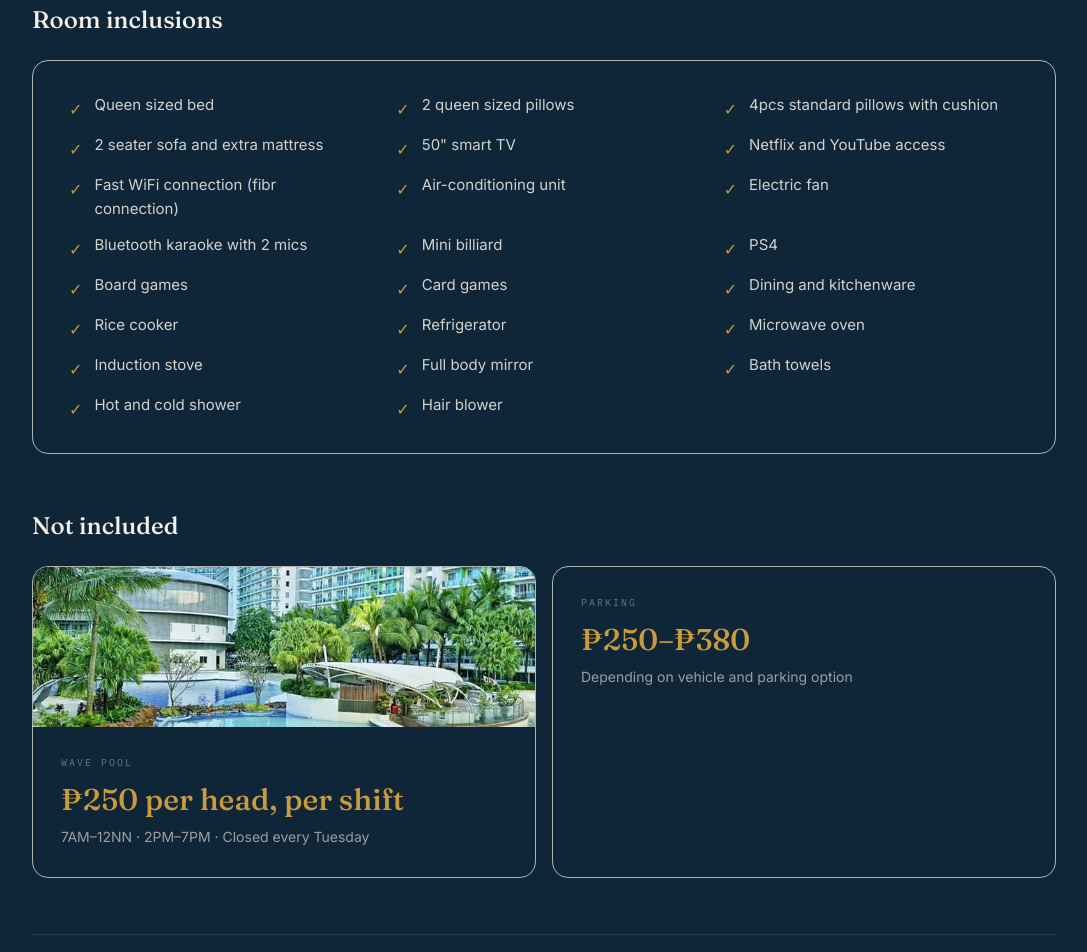
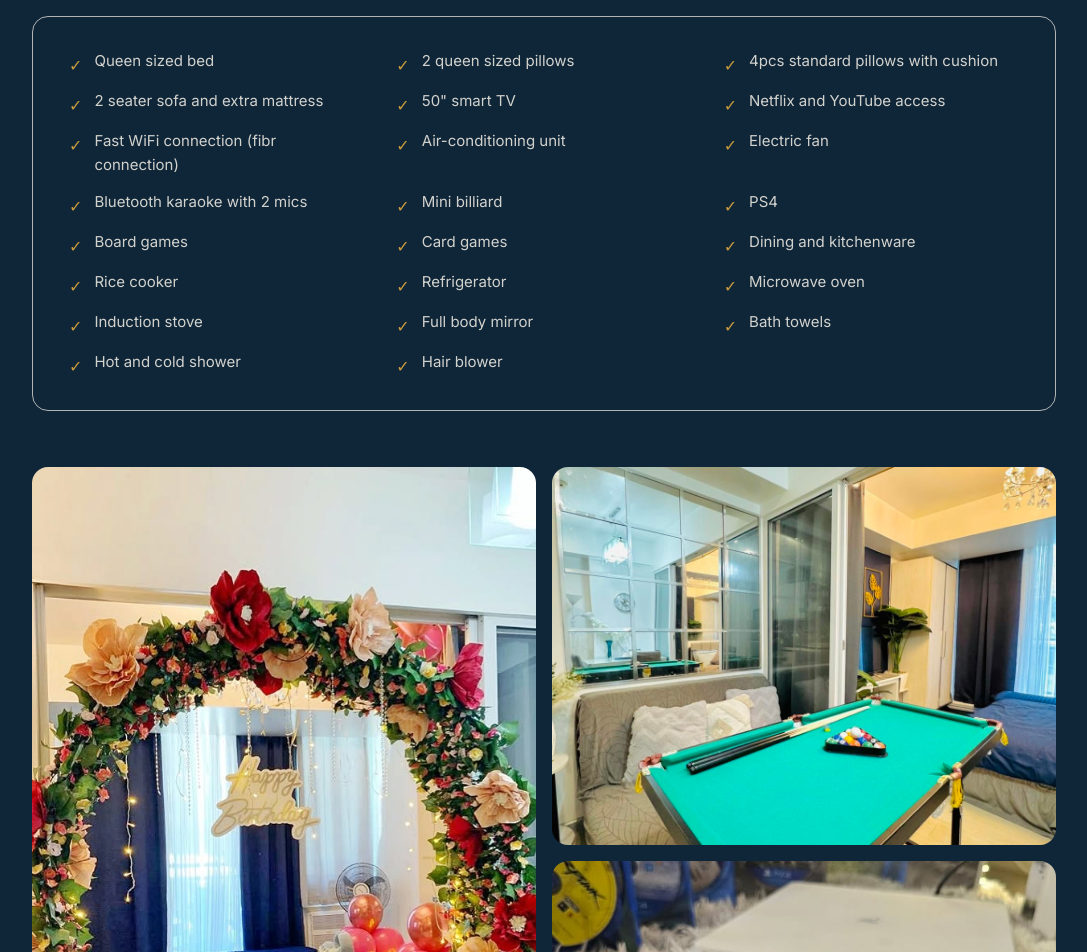
Before and after one commit to cozyspot-azurestaycation/cozyspotazurestaycation206, a Next.js app: page /unit-inclusions in a window 1280 px wide. Shown: the part 640-1592 px from the top of the page, without its empty margins (96-1183 px from the left). Built offline with nearby package versions, Linux system fonts and the light colour scheme; no server answers.

Commit message:
Update page.tsx

```diff
--- a/app/unit-inclusions/page.tsx
+++ b/app/unit-inclusions/page.tsx
@@ -8,35 +8,30 @@ export const metadata: Metadata = {
     "Everything included in your stay at Cozy Spot Azure — room amenities, entertainment, kitchenware — plus wave pool and parking fees to plan around.",
 };
 
-type RoomInclusion = {
-  label: string;
-  image?: string;
-};
-
-const roomInclusions: RoomInclusion[] = [
-  { label: "Queen sized bed", image: "/images/inclusions/celebration-floral-arch-bed-setup.jpg" },
-  { label: "2 queen sized pillows" },
-  { label: "4pcs standard pillows with cushion" },
-  { label: "2 seater sofa and extra mattress" },
-  { label: "50\" smart TV" },
-  { label: "Netflix and YouTube access" },
-  { label: "Fast WiFi connection (fibr connection)" },
-  { label: "Air-conditioning unit" },
-  { label: "Electric fan" },
-  { label: "Bluetooth karaoke with 2 mics" },
-  { label: "Mini billiard", image: "/images/inclusions/mini-billiard-table-lounge.jpg" },
-  { label: "PS4", image: "/images/inclusions/ps4-console-controllers-games.jpg" },
-  { label: "Board games" },
-  { label: "Card games" },
-  { label: "Dining and kitchenware" },
-  { label: "Rice cooker" },
-  { label: "Refrigerator" },
-  { label: "Microwave oven" },
-  { label: "Induction stove" },
-  { label: "Full body mirror" },
-  { label: "Bath towels" },
-  { label: "Hot and cold shower", image: "/images/inclusions/modern-bathroom-rain-shower.jpg" },
-  { label: "Hair blower" },
+const roomInclusions: string[] = [
+  "Queen sized bed",
+  "2 queen sized pillows",
+  "4pcs standard pillows with cushion",
+  "2 seater sofa and extra mattress",
+  "50\" smart TV",
+  "Netflix and YouTube access",
+  "Fast WiFi connection (fibr connection)",
+  "Air-conditioning unit",
+  "Electric fan",
+  "Bluetooth karaoke with 2 mics",
+  "Mini billiard",
+  "PS4",
+  "Board games",
+  "Card games",
+  "Dining and kitchenware",
+  "Rice cooker",
+  "Refrigerator",
+  "Microwave oven",
+  "Induction stove",
+  "Full body mirror",
+  "Bath towels",
+  "Hot and cold shower",
+  "Hair blower",
 ];
 
 type GalleryImage = {
@@ -46,16 +41,17 @@ type GalleryImage = {
 
 const galleryImages: GalleryImage[] = [
   { src: "/images/inclusions/celebration-floral-arch-bed-setup.jpg", alt: "Bed setup with floral arch styling" },
+  { src: "/images/inclusions/mini-billiard-table-lounge.jpg", alt: "Mini billiard table lounge" },
+  { src: "/images/inclusions/ps4-console-controllers-games.jpg", alt: "PS4 with controllers set up for game night" },
+  { src: "/images/inclusions/modern-bathroom-rain-shower.jpg", alt: "Modern bathroom with rain shower" },
   { src: "/images/inclusions/cozy-corner-plant-reading-lamp.jpg", alt: "Cozy reading corner" },
-  { src: "/images/inclusions/mini-billiard-table-lounge.jpg", alt: "Mini billiard table lounge" },
-  { src: "/images/inclusions/modern-bathroom-rain-shower.jpg", alt: "Modern bathroom with rain shower" },
+  { src: "/images/inclusions/birthday-celebration-floral-arch-balloons.jpg", alt: "Birthday celebration setup with balloons" },
 ];
 
 type Exclusion = {
   label: string;
   detail: string;
   note: string;
-  image?: string;
 };
 
 const exclusions: Exclusion[] = [
@@ -63,7 +59,6 @@ const exclusions: Exclusion[] = [
     label: "Wave Pool",
     detail: "\u20B1250 per head, per shift",
     note: "7AM\u201312NN \u00B7 2PM\u20137PM \u00B7 Closed every Tuesday",
-    image: "/images/inclusions/azure-resort-pool-daytime-view.jpg",
   },
   {
     label: "Parking",
@@ -74,29 +69,77 @@ const exclusions: Exclusion[] = [
 
 export default function InclusionsPage() {
   return (
-    <section className="bg-navy px-5 pb-24 pt-32 text-ivory sm:pt-40">
+    <section className="bg-navy text-ivory">
+
+      {/* Hero image */}
+      <div className="relative h-[46vh] w-full overflow-hidden sm:h-[56vh]">
+        <Image
+          src="/images/inclusions/cozy-spot-azure-wave-pool-hero.png"
+          alt="Cozy Spot Azure resort view"
+          fill
+          priority
+          sizes="100vw"
+          className="object-cover"
+        />
+        <div className="absolute inset-0 bg-gradient-to-t from-navy via-navy/40 to-navy/10" />
+
+        <div className="absolute inset-x-0 bottom-0 px-5 pb-10 sm:pb-14">
           <div className="mx-auto max-w-5xl">
-
-        {/* Heading */}
-        <div className="max-w-2xl">
             <p className="eyebrow text-azure-soft">What's Included</p>
-
             <h1 className="mt-3 font-display text-3xl font-medium leading-tight sm:text-5xl">
               Everything in your stay.
             </h1>
+          </div>
+        </div>
+      </div>
 
-          <p className="mt-4 max-w-xl text-sm leading-relaxed text-ivory/65 sm:text-base">
+      <div className="px-5 pb-24 pt-14 sm:pt-16">
+        <div className="mx-auto max-w-5xl">
+
+          <p className="max-w-xl text-sm leading-relaxed text-ivory/65 sm:text-base">
             Here's exactly what's set up in the unit for you, and the two
             things billed separately so there are no surprises at check-in.
           </p>
+
+          {/* Room inclusions */}
+          <div className="mt-10">
+            <h2 className="font-display text-xl font-medium text-ivory sm:text-2xl">
+              Room inclusions
+            </h2>
+
+            <div className="mt-6 grid grid-cols-1 gap-x-8 gap-y-3 rounded-2xl border border-ivory/70 px-6 py-7 sm:grid-cols-2 sm:px-9 sm:py-8 lg:grid-cols-3">
+              {roomInclusions.map((item) => (
+                <div key={item} className="flex items-start gap-3">
+                  <span className="mt-1 text-gold" aria-hidden="true">
+                    &#10003;
+                  </span>
+                  <span className="text-sm leading-relaxed text-ivory/85 sm:text-[15px]">
+                    {item}
+                  </span>
+                </div>
+              ))}
+            </div>
           </div>
 
-        {/* Photo gallery strip */}
-        <div className="mt-10 grid grid-cols-2 gap-3 sm:grid-cols-4">
-          {galleryImages.map((img) => (
+          {/* Photo gallery */}
+          <div className="mt-14">
+            <div className="grid grid-cols-2 gap-3 sm:grid-cols-6 sm:gap-4">
+              {/* Large left tile */}
+              <div className="relative col-span-2 row-span-2 aspect-square overflow-hidden rounded-2xl sm:col-span-3 sm:row-span-2 sm:aspect-auto">
+                <Image
+                  src={galleryImages[0].src}
+                  alt={galleryImages[0].alt}
+                  fill
+                  sizes="(max-width: 640px) 100vw, 50vw"
+                  className="object-cover"
+                />
+              </div>
+
+              {/* Four smaller tiles */}
+              {galleryImages.slice(1, 5).map((img) => (
                 <div
                   key={img.src}
-              className="relative aspect-square overflow-hidden rounded-xl"
+                  className="relative aspect-square overflow-hidden rounded-2xl sm:col-span-3 sm:aspect-[4/3]"
                 >
                   <Image
                     src={img.src}
@@ -107,25 +150,19 @@ export default function InclusionsPage() {
                   />
                 </div>
               ))}
+
+              {/* Optional 6th tile, wide */}
+              {galleryImages[5] ? (
+                <div className="relative col-span-2 aspect-[16/9] overflow-hidden rounded-2xl sm:col-span-6">
+                  <Image
+                    src={galleryImages[5].src}
+                    alt={galleryImages[5].alt}
+                    fill
+                    sizes="100vw"
+                    className="object-cover"
+                  />
                 </div>
-
-        {/* Room inclusions */}
-        <div className="mt-14">
-          <h2 className="font-display text-xl font-medium text-ivory sm:text-2xl">
-            Room inclusions
-          </h2>
-
-          <div className="mt-6 grid grid-cols-1 gap-x-8 gap-y-3 rounded-2xl border border-ivory/70 px-6 py-7 sm:grid-cols-2 sm:px-9 sm:py-8 lg:grid-cols-3">
-            {roomInclusions.map((item) => (
-              <div key={item.label} className="flex items-start gap-3">
-                <span className="mt-1 text-gold" aria-hidden="true">
-                  &#10003;
-                </span>
-                <span className="text-sm leading-relaxed text-ivory/85 sm:text-[15px]">
-                  {item.label}
-                </span>
-              </div>
-            ))}
+              ) : null}
             </div>
           </div>
 
@@ -139,20 +176,8 @@ export default function InclusionsPage() {
               {exclusions.map((item) => (
                 <div
                   key={item.label}
-                className="overflow-hidden rounded-2xl border border-ivory/70"
+                  className="rounded-2xl border border-ivory/70 px-6 py-6 sm:px-7 sm:py-7"
                 >
-                {item.image ? (
-                  <div className="relative h-40 w-full">
-                    <Image
-                      src={item.image}
-                      alt={item.label}
-                      fill
-                      sizes="(max-width: 640px) 100vw, 50vw"
-                      className="object-cover"
-                    />
-                  </div>
-                ) : null}
-                <div className="px-6 py-6 sm:px-7 sm:py-7">
                   <p className="font-mono text-[10px] uppercase tracking-[0.2em] text-ivory/40">
                     {item.label}
                   </p>
@@ -164,7 +189,6 @@ export default function InclusionsPage() {
                   <p className="mt-2 text-sm leading-relaxed text-ivory/60">
                     {item.note}
                   </p>
-                </div>
                 </div>
               ))}
             </div>
@@ -194,6 +218,7 @@ export default function InclusionsPage() {
           </div>
 
         </div>
+      </div>
     </section>
   );
 }
```
Lines whose indentation alone changed are shown as unchanged.
